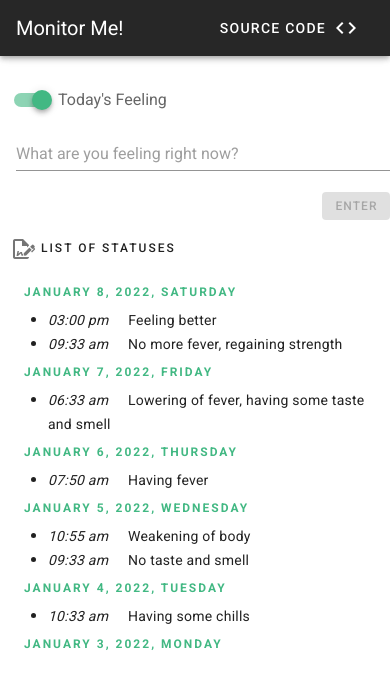
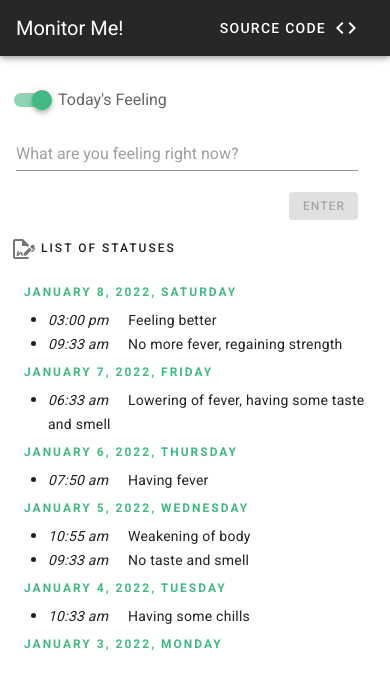
Before and after one commit to dilapitan/monitor-me, a Vue app: page / in a window 390 px wide. Shown: the top 688 px of the page. Built offline with nearby package versions, Linux system fonts and the light colour scheme; what v-calendar would draw is missing.

Commit message:
Adjust size of form for mobile and ipad

```diff
--- a/src/components/HomeComponent.vue
+++ b/src/components/HomeComponent.vue
@@ -1,7 +1,7 @@
 <template>
   <v-container>
     <v-row>
-      <v-col sm="5">
+      <v-col cols="11" sm="6" md="5">
         <v-switch
           v-model="feelingToday"
           :label="
```
